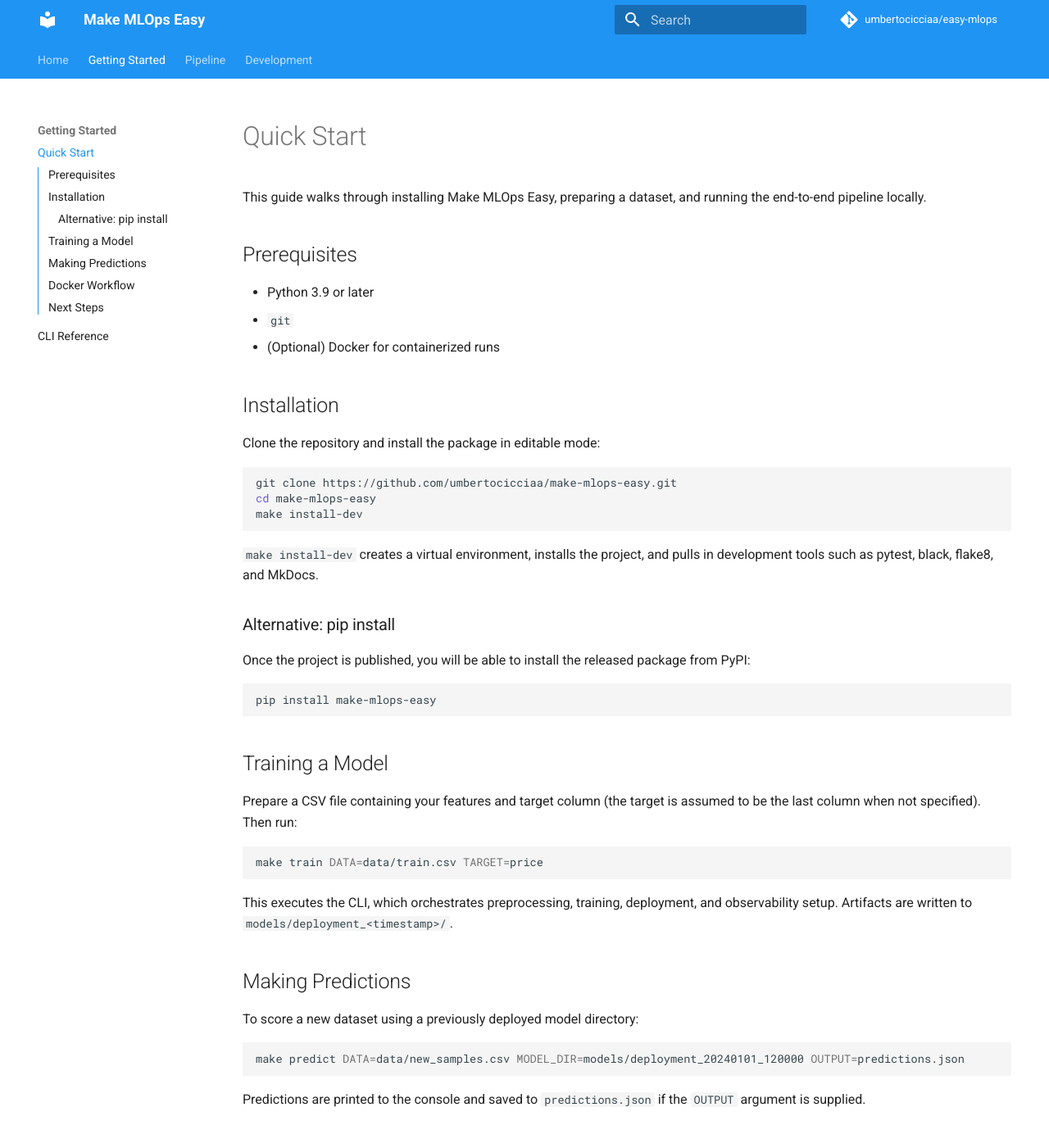
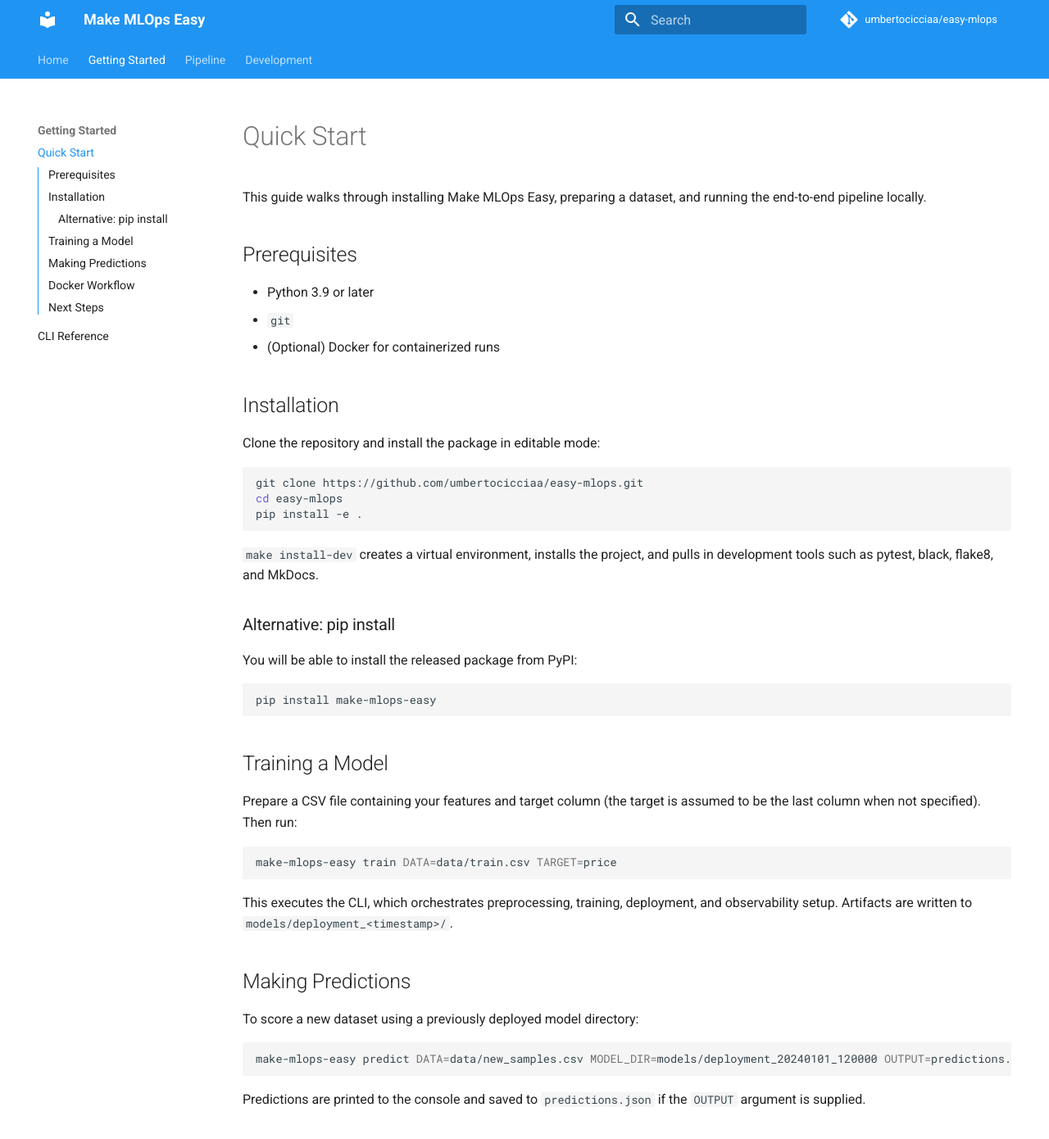
Before and after one commit to umbertocicciaa/easy-mlops, an MkDocs documentation site: the page built from docs/getting-started.md, in a window 1280 px wide and 1400 px high. Shown: the top 1390 px of the window at 82% size. Built offline with MkDocs 1.6.1 and Material for MkDocs 9.7.7, drawn with Linux system fonts in a browser that asks for light colours; comment, search, counter and statistics services are not loaded.

Commit message:
update documentations

````diff
--- a/docs/getting-started.md
+++ b/docs/getting-started.md
@@ -13,16 +13,16 @@
 Clone the repository and install the package in editable mode:
 
 ```bash
-git clone https://github.com/umbertocicciaa/make-mlops-easy.git
-cd make-mlops-easy
-make install-dev
+git clone https://github.com/umbertocicciaa/easy-mlops.git
+cd easy-mlops
+pip install -e .
 ```
 
 `make install-dev` creates a virtual environment, installs the project, and pulls in development tools such as pytest, black, flake8, and MkDocs.
 
 ### Alternative: pip install
 
-Once the project is published, you will be able to install the released package from PyPI:
+You will be able to install the released package from PyPI:
 
 ```bash
 pip install make-mlops-easy
@@ -33,7 +33,7 @@
 Prepare a CSV file containing your features and target column (the target is assumed to be the last column when not specified). Then run:
 
 ```bash
-make train DATA=data/train.csv TARGET=price
+make-mlops-easy train DATA=data/train.csv TARGET=price
 ```
 
 This executes the CLI, which orchestrates preprocessing, training, deployment, and observability setup. Artifacts are written to `models/deployment_<timestamp>/`.
@@ -43,7 +43,7 @@
 To score a new dataset using a previously deployed model directory:
 
 ```bash
-make predict DATA=data/new_samples.csv MODEL_DIR=models/deployment_20240101_120000 OUTPUT=predictions.json
+make-mlops-easy predict DATA=data/new_samples.csv MODEL_DIR=models/deployment_20240101_120000 OUTPUT=predictions.json
 ```
 
 Predictions are printed to the console and saved to `predictions.json` if the `OUTPUT` argument is supplied.
````
Also changed, not shown: README.md (+1 -1 lines), docs/publishing.md (deleted, +0 -72 lines).
